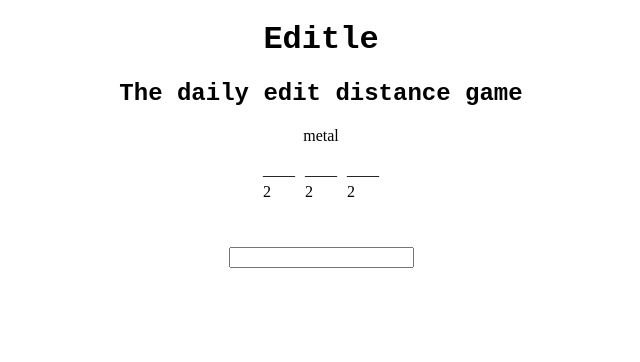
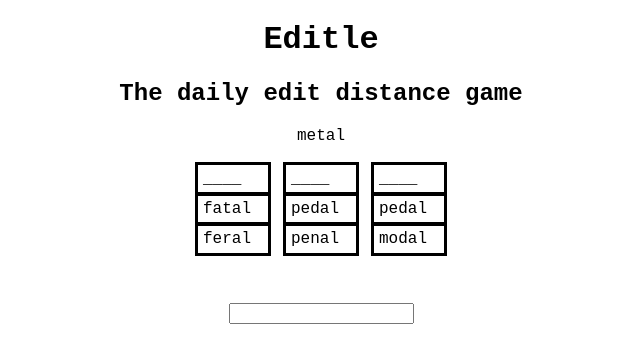
Before and after one commit to bsnyder2/editle, a Next.js app: page / in a window 1280 px wide. Shown: the top 362 px of the page, without its empty margins (319-959 px from the left). Built offline with nearby package versions, Linux system fonts and the light colour scheme.

Commit message:
Table generator css improvement

```diff
--- a/src/app/components/WordsTable.tsx
+++ b/src/app/components/WordsTable.tsx
@@ -107,16 +107,34 @@ const SubTable = (props) => {
     // const [dist1Word, setDist1Word] = useState<string>("");
     const [hidden, setHidden] = useState<boolean>(true);
 
-    return (<table>
+    // return (<table>
+    //     <tbody>
+    //         <tr>
+    //             <td>{hidden ?  "____" : props.dist1Word}</td>
+    //         </tr>
+    //         <tr>
+    //             <td>{props.dist2Words.length}</td>
+    //         </tr>
+    //     </tbody>
+    // </table>);
+
+    return (
+    <table>
       <tbody>
         <tr>
-                <td>{hidden ?  "____" : props.dist1Word}</td>
+          <td className="smallerCell">{hidden ? "____" : props.dist1Word}</td>
         </tr>
-            <tr>
+        {/* <tr>
           <td>{props.dist2Words.length}</td>
+        </tr> */}
+        {props.dist2Words.map((word, index) => (
+          <tr key={index}>
+            <td className="smallerCell">{word}</td>
           </tr>
+        ))}
       </tbody>
-    </table>);
+    </table>
+  );
 }
 
 // Table component- conditionally render # tables within 1 table, depending on # words in dist1
--- a/src/app/css/WordsTable.css
+++ b/src/app/css/WordsTable.css
@@ -1,4 +1,5 @@
 .firstWord {
+    font-family: 'Courier New', Courier, monospace;
     text-align: center;
     margin-bottom: 10px;
 }
@@ -7,3 +8,18 @@
     margin: auto;
     margin-bottom: 40px;
 }
+
+td {
+    vertical-align: top;
+    font-family: 'Courier New', Courier, monospace;
+}
+
+.smallerCell {
+    outline-style: solid;
+    padding: 5px;
+    width: 60px;
+}
+
+table {
+    margin: 5px;
+}
```
Lines whose indentation alone changed are shown as unchanged.
